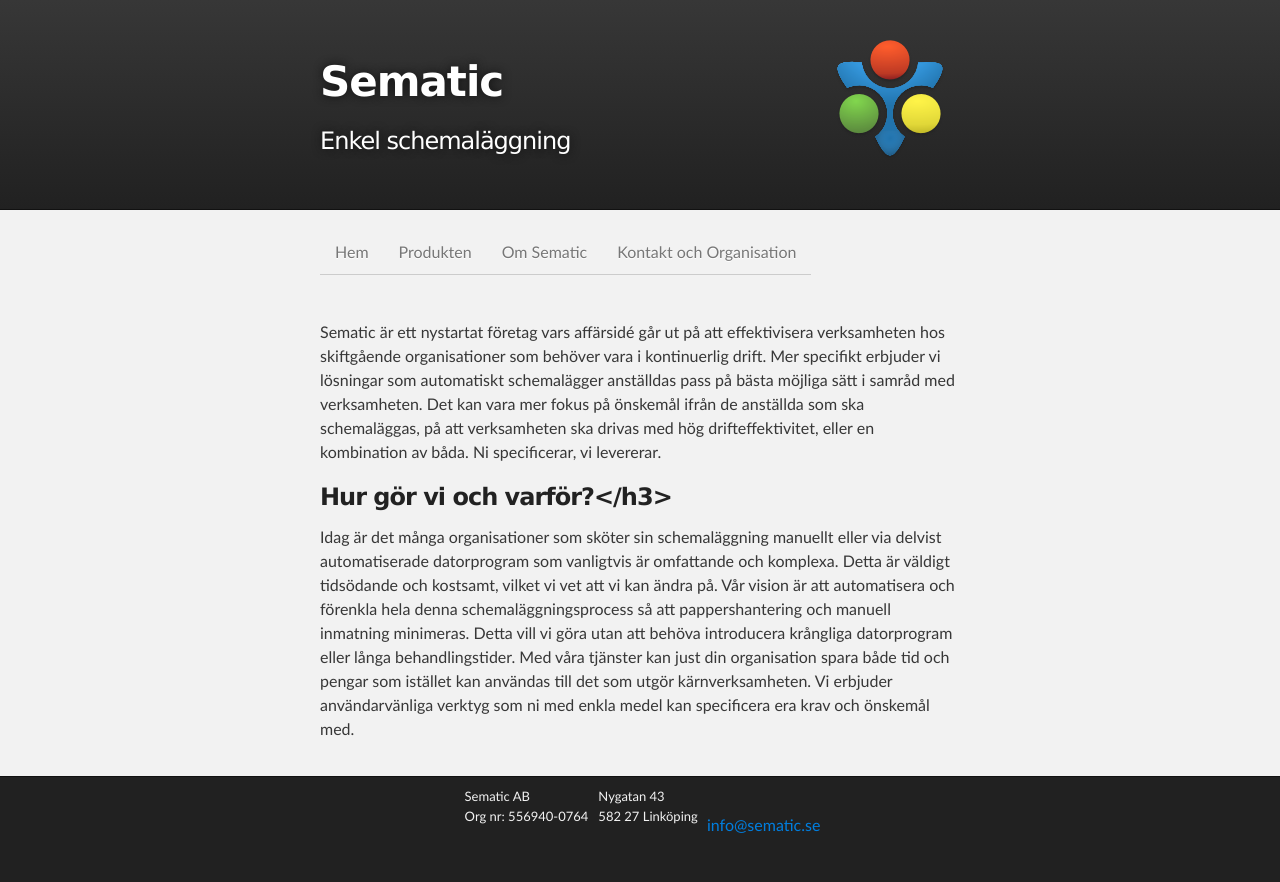
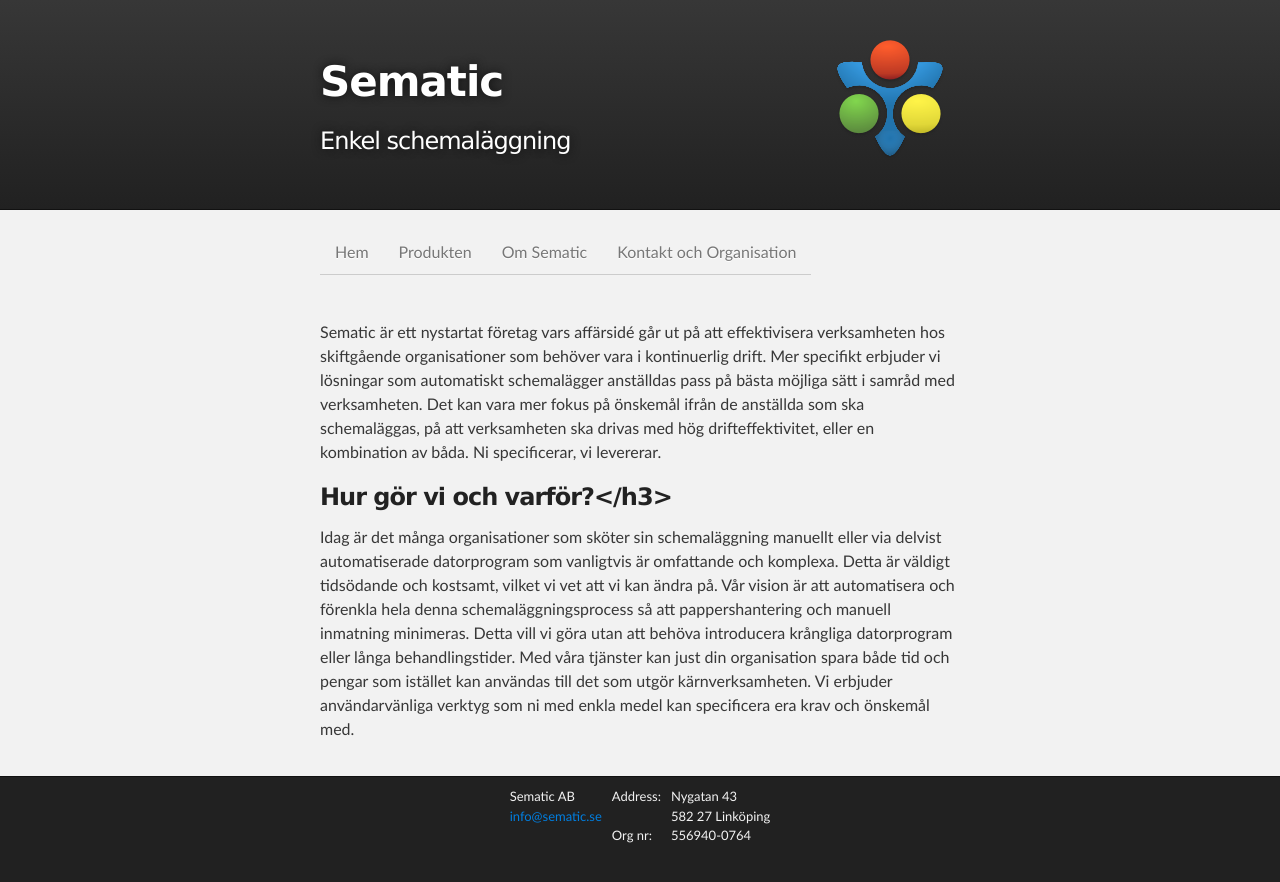
Before and after one commit to sematic/sematic.github.com, a Jekyll site: the page built from index.markdown, in a window 1280 px wide. Shown: the top 882 px of the page. Built offline with Jekyll 4.4.1, drawn with Linux system fonts in a browser that asks for light colours; Markdown is read by kramdown in place of the engine named in the settings.

Commit message:
Minor corr

```diff
--- a/_layouts/default.html
+++ b/_layouts/default.html
@@ -50,14 +50,17 @@
     <div>
       <div class="left">
         Sematic AB<br/>
-        Org nr: 556940-0764<br/>
+	<a href="mailto:info@sematic.se">info@sematic.se</a>
+      </div>
+      <div class="center">
+	Address:</br></br>
+	Org nr:</br>
       </div>
       <div class="right">
         Nygatan 43<br/>
         582 27 Linköping<br/>
-      </div>
+        556940-0764<br/>
     </div>
-    <a href="mailto:info@sematic.se">info@sematic.se</a>
   </footer>
 </div>
 
```
